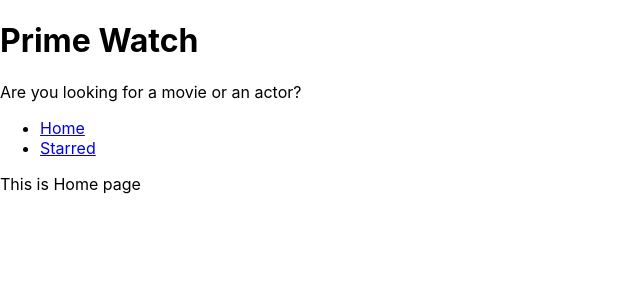
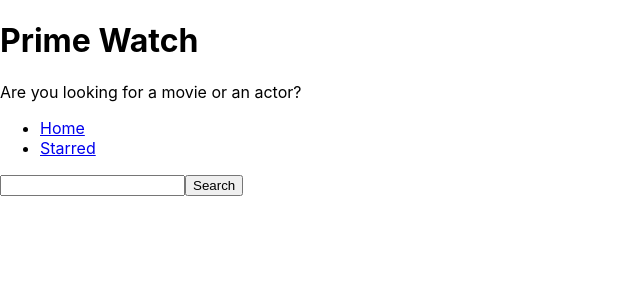
Before and after one commit to RYANRANAUT/Prime-Watch, a React (Create React App) app: page / in a window 1280 px wide. Shown: the top 300 px of the page, without its empty margins (0-640 px from the left). Built offline with nearby package versions, Linux system fonts and the light colour scheme.

Commit message:
created imput and fetch results from tv maze api

```diff
--- a/src/pages/Home.js
+++ b/src/pages/Home.js
@@ -1,8 +1,40 @@
-import React from 'react';
+/* eslint-disable no-unused-vars */
+import React, { useState } from 'react';
 import MainPageLayout from '../components/MainPageLayout';
 
 const Home = () => {
-  return <MainPageLayout>This is Home page</MainPageLayout>;
+  const [input, setInput] = useState('');
+
+  const handleChange = event => {
+    setInput(event.target.value);
+  };
+
+  const handleClick = () => {
+    // https://api.tvmaze.com/search/shows?q=men
+    fetch(`https://api.tvmaze.com/search/shows?q=${input}`)
+      .then(r => r.json())
+      .then(result => {
+        console.log(result);
+      });
+  };
+
+  const onKeyDown = event => {
+    if (event.keyCode === 13) handleClick();
+  };
+
+  return (
+    <MainPageLayout>
+      <input
+        type="text"
+        onChange={handleChange}
+        onKeyDown={onKeyDown}
+        value={input}
+      />
+      <button type="button" onClick={handleClick}>
+        Search
+      </button>
+    </MainPageLayout>
+  );
 };
 
 export default Home;
```
